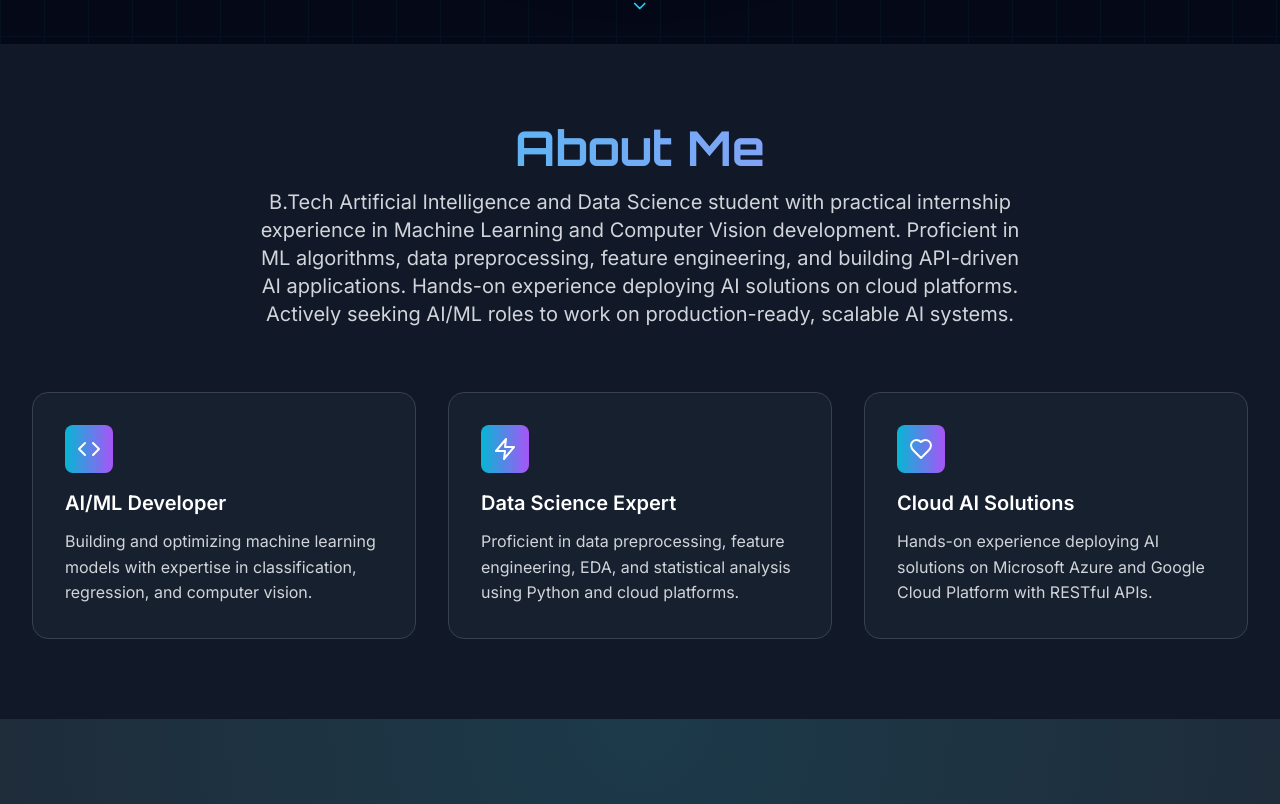
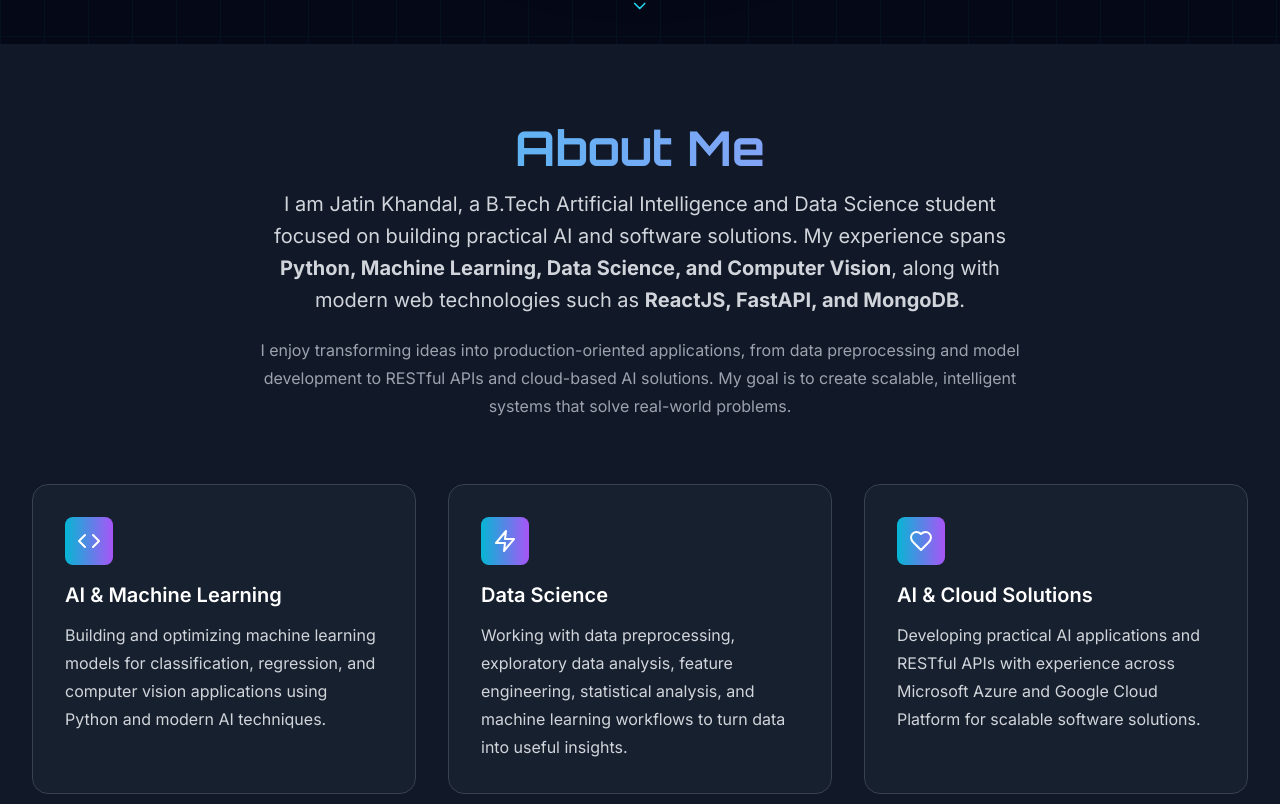
Before and after one commit to jatinkhandal001/React, a React (Vite) app: page / in a window 1280 px wide. Shown: the part 756-1560 px from the top of the page. Built offline with nearby package versions, Linux system fonts and the light colour scheme.

Commit message:
Refactor About component for clarity and accessibility
Updated the About component to enhance accessibility and improve descriptions. Adjusted titles and descriptions for clarity and added aria-hidden attributes for icons.

```diff
--- a/src/components/About.jsx
+++ b/src/components/About.jsx
@@ -1,5 +1,5 @@
-import React from 'react';
-import { Code, Zap, Heart } from 'lucide-react';
+import React from "react";
+import { Code, Zap, Heart } from "lucide-react";
 import { useTheme } from "../contexts/ThemeContext.jsx";
 
 const About = () => {
@@ -7,83 +7,114 @@ const About = () => {
 
   const cards = [
     {
-      icon: <Code size={24} />,
-      title: 'AI/ML Developer',
-      description: 'Building and optimizing machine learning models with expertise in classification, regression, and computer vision.'
+      icon: <Code size={24} aria-hidden="true" />,
+      title: "AI & Machine Learning",
+      description:
+        "Building and optimizing machine learning models for classification, regression, and computer vision applications using Python and modern AI techniques.",
     },
     {
-      icon: <Zap size={24} />,
-      title: 'Data Science Expert',
-      description: 'Proficient in data preprocessing, feature engineering, EDA, and statistical analysis using Python and cloud platforms.'
+      icon: <Zap size={24} aria-hidden="true" />,
+      title: "Data Science",
+      description:
+        "Working with data preprocessing, exploratory data analysis, feature engineering, statistical analysis, and machine learning workflows to turn data into useful insights.",
     },
     {
-      icon: <Heart size={24} />,
-      title: 'Cloud AI Solutions',
-      description: 'Hands-on experience deploying AI solutions on Microsoft Azure and Google Cloud Platform with RESTful APIs.'
-    }
+      icon: <Heart size={24} aria-hidden="true" />,
+      title: "AI & Cloud Solutions",
+      description:
+        "Developing practical AI applications and RESTful APIs with experience across Microsoft Azure and Google Cloud Platform for scalable software solutions.",
+    },
   ];
 
   return (
     <section
       id="about"
-      className={`py-20 ${theme === 'dark' ? 'bg-gray-900' : 'bg-white'}`}
+      aria-labelledby="about-title"
+      className={`py-20 ${
+        theme === "dark" ? "bg-gray-900" : "bg-white"
+      }`}
     >
-      <div className="max-w-7xl mx-auto px-4 sm:px-6 lg:px-8">
-        <div className="text-center mb-16">
+      <div className="mx-auto max-w-7xl px-4 sm:px-6 lg:px-8">
+        {/* Section heading */}
+        <div className="mb-16 text-center">
           <h2
-            className={`text-4xl md:text-5xl font-bold mb-4 ${
-              theme === 'dark'
-                ? 'text-transparent bg-clip-text bg-gradient-to-r from-cyan-400 to-purple-400'
-                : 'text-transparent bg-clip-text bg-gradient-to-r from-purple-600 to-blue-600'
+            id="about-title"
+            className={`mb-4 text-4xl font-bold md:text-5xl ${
+              theme === "dark"
+                ? "bg-gradient-to-r from-cyan-400 to-purple-400 bg-clip-text text-transparent"
+                : "bg-gradient-to-r from-purple-600 to-blue-600 bg-clip-text text-transparent"
             }`}
-            style={{ fontFamily: 'Orbitron, monospace' }}
-            data-aos="fade-up"
+            style={{ fontFamily: "Orbitron, monospace" }}
           >
             About Me
           </h2>
+
           <p
-            className={`text-xl max-w-3xl mx-auto ${
-              theme === 'dark' ? 'text-gray-300' : 'text-gray-600'
+            className={`mx-auto max-w-3xl text-xl leading-8 ${
+              theme === "dark" ? "text-gray-300" : "text-gray-600"
             }`}
-            data-aos="fade-up"
-            data-aos-delay="200"
           >
-            B.Tech Artificial Intelligence and Data Science student with practical internship experience
-            in Machine Learning and Computer Vision development. Proficient in ML algorithms, data
-            preprocessing, feature engineering, and building API-driven AI applications. Hands-on experience
-            deploying AI solutions on cloud platforms. Actively seeking AI/ML roles to work on
-            production-ready, scalable AI systems.
+            I am Jatin Khandal, a B.Tech Artificial Intelligence and Data
+            Science student focused on building practical AI and software
+            solutions. My experience spans{" "}
+            <strong>Python, Machine Learning, Data Science, and Computer Vision</strong>,
+            along with modern web technologies such as{" "}
+            <strong>ReactJS, FastAPI, and MongoDB</strong>.
+          </p>
+
+          <p
+            className={`mx-auto mt-5 max-w-3xl text-base leading-7 ${
+              theme === "dark" ? "text-gray-400" : "text-gray-500"
+            }`}
+          >
+            I enjoy transforming ideas into production-oriented applications,
+            from data preprocessing and model development to RESTful APIs and
+            cloud-based AI solutions. My goal is to create scalable,
+            intelligent systems that solve real-world problems.
           </p>
         </div>
 
-        <div className="grid grid-cols-1 md:grid-cols-3 gap-8">
+        {/* Expertise cards */}
+        <div className="grid grid-cols-1 gap-8 md:grid-cols-3">
           {cards.map((card, index) => (
-            <div
+            <article
               key={index}
-              className={`about-card group relative overflow-hidden p-8 rounded-2xl border transition-all duration-300 hover:-translate-y-2 ${
-                theme === 'dark'
-                  ? 'bg-gray-800/50 border-gray-700 hover:bg-gray-800/70'
-                  : 'bg-white/50 border-gray-200 hover:bg-white/70'
+              className={`about-card group relative overflow-hidden rounded-2xl border p-8 transition-all duration-300 hover:-translate-y-2 ${
+                theme === "dark"
+                  ? "border-gray-700 bg-gray-800/50 hover:bg-gray-800/70"
+                  : "border-gray-200 bg-white/50 hover:bg-white/70"
               }`}
-              data-aos="fade-up"
-              data-aos-delay={index * 100}
             >
-              <div className={`inline-flex p-3 rounded-lg mb-4 ${
-                theme === 'dark'
-                  ? 'bg-gradient-to-r from-cyan-500 to-purple-500 text-white'
-                  : 'bg-gradient-to-r from-purple-500 to-blue-500 text-white'
-              }`}>
+              {/* Icon */}
+              <div
+                className={`mb-4 inline-flex rounded-lg p-3 ${
+                  theme === "dark"
+                    ? "bg-gradient-to-r from-cyan-500 to-purple-500 text-white"
+                    : "bg-gradient-to-r from-purple-500 to-blue-500 text-white"
+                }`}
+                aria-hidden="true"
+              >
                 {card.icon}
               </div>
-              <h3 className={`text-xl font-semibold mb-3 ${
-                theme === 'dark' ? 'text-white' : 'text-gray-900'
-              }`}>
+
+              {/* Card heading */}
+              <h3
+                className={`mb-3 text-xl font-semibold ${
+                  theme === "dark" ? "text-white" : "text-gray-900"
+                }`}
+              >
                 {card.title}
               </h3>
-              <p className={theme === 'dark' ? 'text-gray-300' : 'text-gray-600'}>
+
+              {/* Card description */}
+              <p
+                className={`leading-7 ${
+                  theme === "dark" ? "text-gray-300" : "text-gray-600"
+                }`}
+              >
                 {card.description}
               </p>
-            </div>
+            </article>
           ))}
         </div>
       </div>
```
